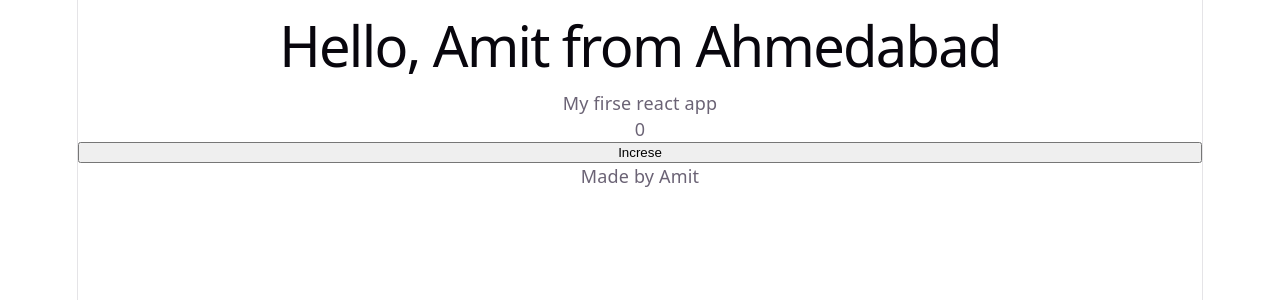
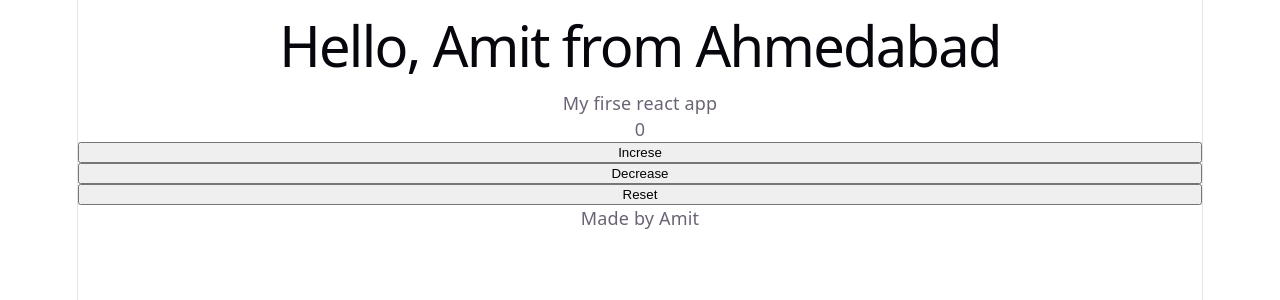
Before and after one commit to amitt39/dev-journey, a React (Vite) app in the folder 02-react/01-basics/my-first-react/: page / in a window 1280 px wide. Shown: the top 300 px of the page. Built offline with nearby package versions, Linux system fonts and the light colour scheme.

Commit message:
feat: added decrease and reset to counter

```diff
--- a/02-react/01-basics/my-first-react/src/Counter.jsx
+++ b/02-react/01-basics/my-first-react/src/Counter.jsx
@@ -12,6 +12,20 @@ function Counter() {
       >
         Increse
       </button>
+      <button
+        onClick={() => {
+          setCount(count - 1);
+        }}
+      >
+        Decrease
+      </button>
+      <button
+        onClick={() => {
+          setCount(0);
+        }}
+      >
+        Reset
+      </button>
     </>
   );
 }
```
